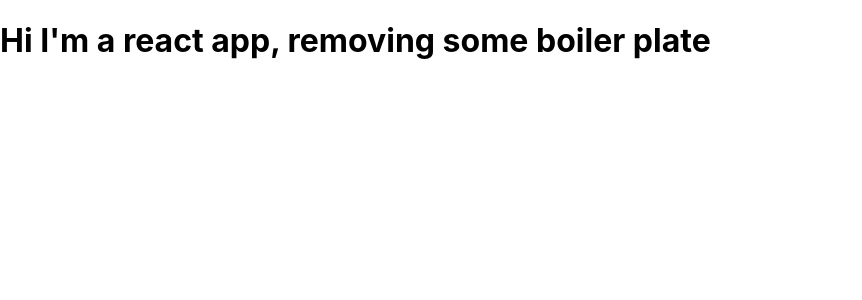
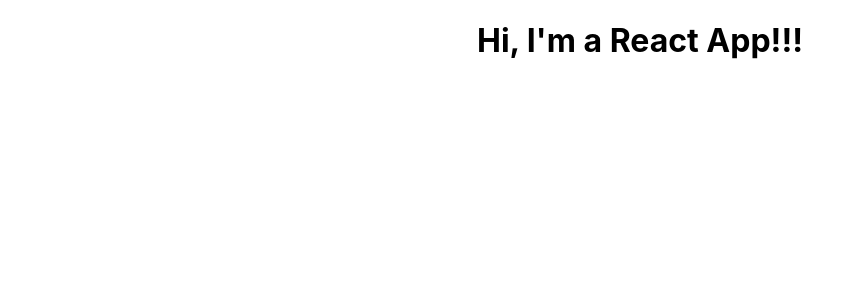
Before and after one commit to ahc2wh/learn-react-complete-guide, a React (Create React App) app: page / in a window 1280 px wide. Shown: the top 300 px of the page, without its empty margins (0-862 px from the left). Built offline with nearby package versions, Linux system fonts and the light colour scheme.

Commit message:
to 31. component, createElement, classname, jsx restrictions

```diff
--- a/src/App.js
+++ b/src/App.js
@@ -1,12 +1,99 @@
 import './App.css';
+import React from 'react';
+// only have one App uncommented at a time to see the difference
+// this within App is not html but JSX (react self made term), can parse {{expressions}}
+// none of this is actually HTML, React library made react versions of a div and converts them to html's div
+// it gets COMPILED to JSX.
+// because JSX is not javascript ACTUALLY but runs in a .js file, JSX and javascript are in the same space
+// class is reserved for javascript, so JSX decided to use 'className'
+// 'className' is an attribute that translates to class on render
 
-function App() {
-  return (
-    // this content is not html but JSX (react self made term)
-    // JSX will auto transcribe it to javascript
-    // allows writing html in quotation marks
-    <h1>Hi I'm a react app, removing some boiler plate</h1>
+/*function App() {
+  //default App
+  return(
+   <h1>Hi I'm a react app, removing some boiler plate</h1>
   );
+
+}
+*/
+
+/*
+class App extends React.Component {
+  // component version of App
+  // return with parenthesis, return (); allows nice formatting across multiple lines
+  render() {
+       return (
+        <div className="App">
+          <h1>Hi, I'm a React App!!!</h1>
+        </div>
+       );
+  }
+}
+*/
+
+/*
+class App extends React.Component {
+  render() {
+        // createElement arguments:
+        //1 type element to render to the DOM, can be any other component you import (just not this one we're in)
+        //2 props configuration for this: javascript object
+        //3 ...childrens: whats nested inside this div
+        //          can have multiple separated by comma
+    return React.createElement(
+      'div',
+      {style: { color: "red" }},
+        '<h1>', 'Hi, I\'m a React App!!!', '</h1>'
+     );
+    // <h1> default behavior is to not allow rendering an element inside the div
+  }
+}
+*/
+
+/*
+class App extends React.Component {
+  // have another React.createElement inside as a children parameter it to add more elements <h1>
+  render() {
+    return React.createElement(
+      'div',
+      {style: { color: "red" }},
+        React.createElement('h1',null,'Hi, I\'m a React App!!!')
+     );
+
+  }
+}
+*/
+
+/*
+class App extends React.Component {
+  //  replacing inline styling with className added as {{JS expression}}
+  // this applies the .App styling found in App.css (styling applied to the h1 element)
+  render() {
+    return React.createElement(
+      'div',
+      {},
+        React.createElement('h1',{className: 'App'},'Hi, I\'m a React App!!!')
+     );
+      // equivalent to
+      // return {
+      //  <div className="App">
+      //    <h1>Hi, I'm a React App!!!</h1>
+      //  </div>
+      // }
+  }
+}
+*/
+
+// can only return one element (children elements within are fine, can't have 2 top level sibling)
+class App extends React.Component {
+  render() {
+       return (
+        <div className="App">
+          <h1>Hi, I'm a React App!!!</h1>
+        </div>
+        // JSX complains if uncomment <div> below: must have one parent element
+        //<div></div>
+       );
+  }
 }
 
 export default App;
```
